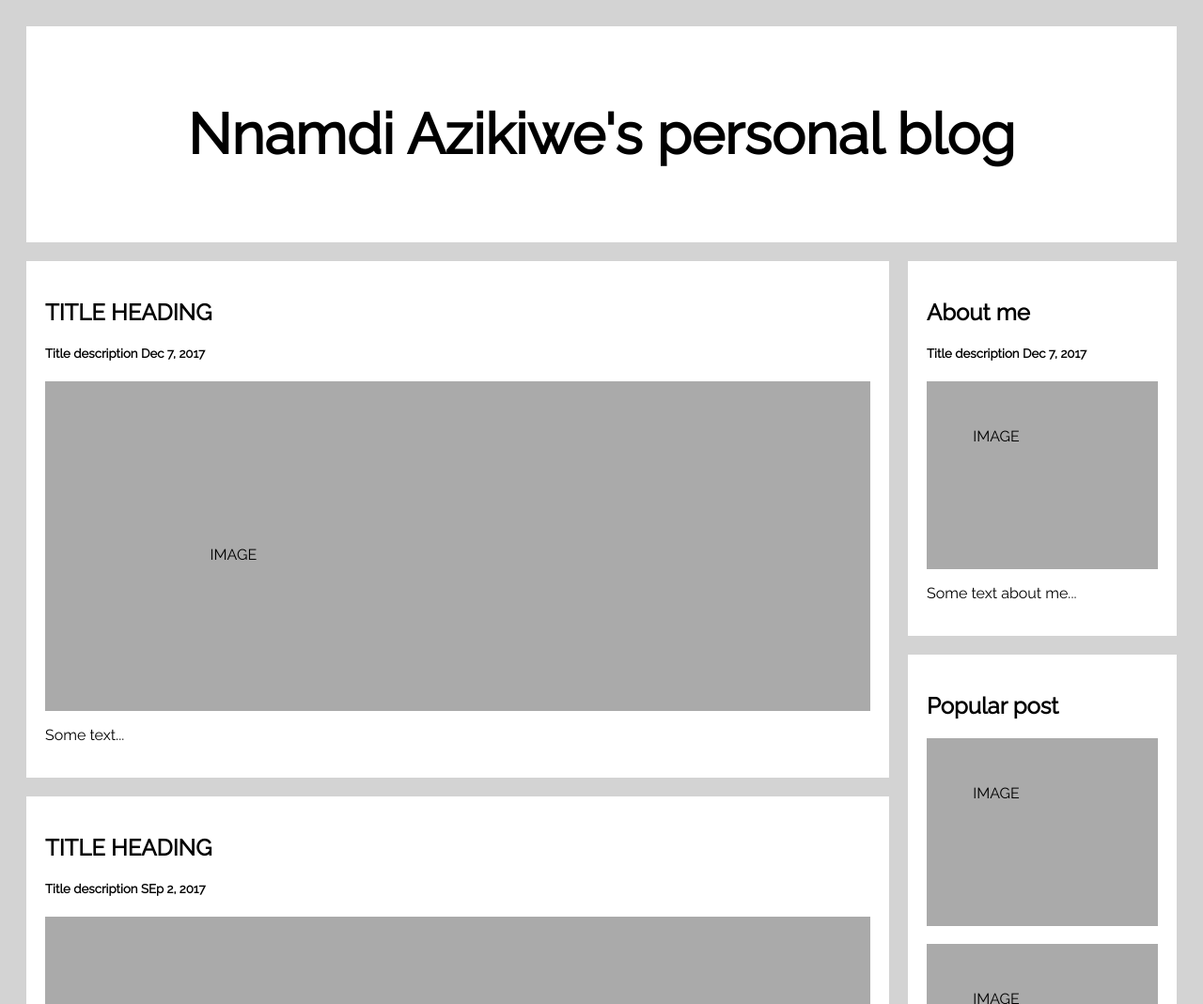
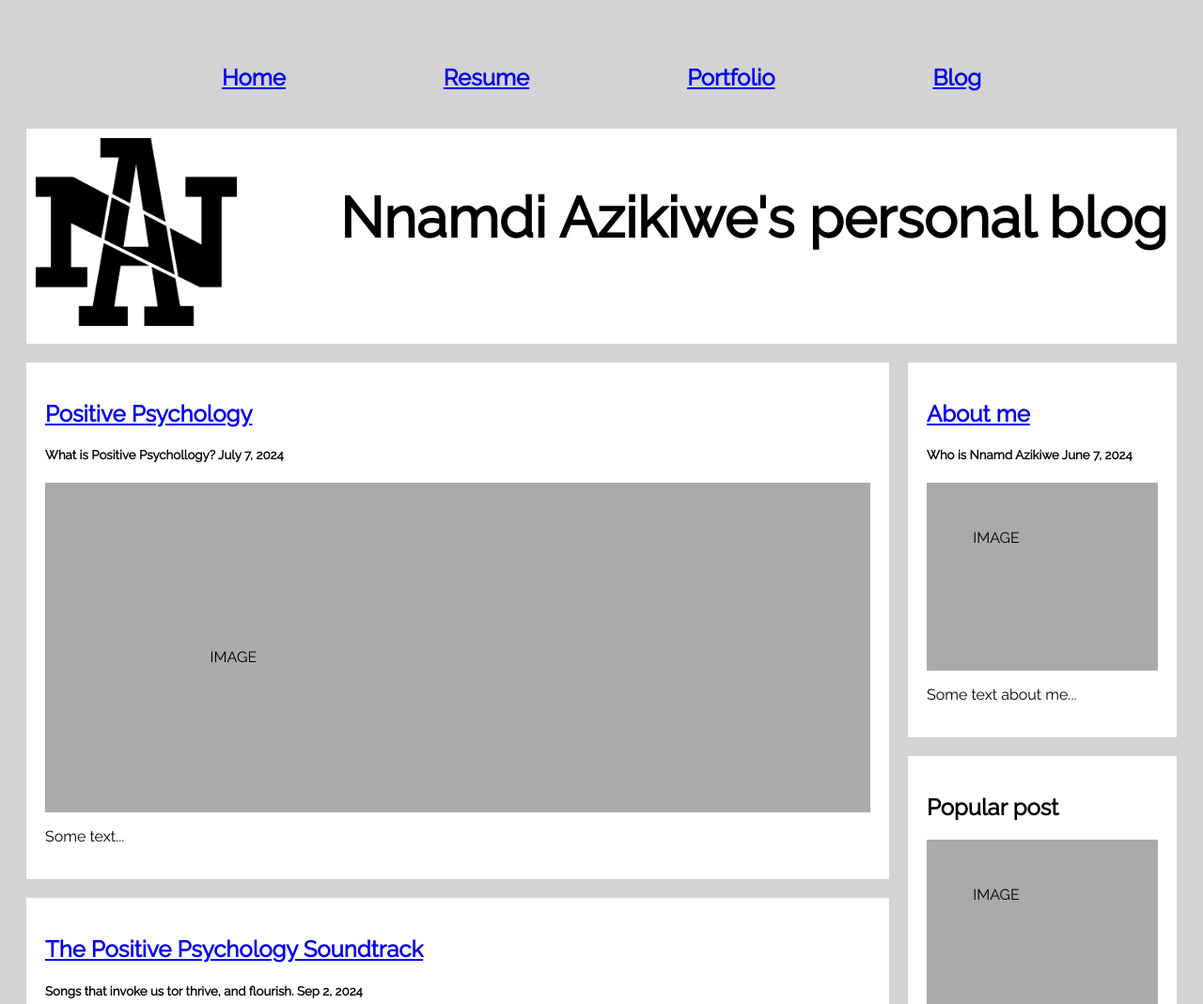
Before and after one commit to mhotep/personal-blog, a plain HTML site: page index.html in a window 1280 px wide. Shown: the top 1069 px of the page at 94% size. Drawn offline with Linux system fonts and the light colour scheme.

Commit message:
corrected padding

```diff
--- a/assets/css/style.css
+++ b/assets/css/style.css
@@ -1,19 +1,46 @@
 * {
   box-sizing: border-box;
+}
+
+
+.nav{
+  display: flex;
+  flex-direction: row;
+  margin: 15px;
+  flex-wrap: wrap;
+  justify-content: space-evenly;
+  align-items: flex-start;
+  align-content: center;
+  padding: 25px;
+  margin: 15px;
+  font-size: 1.5em;
+  font-weight: bold;
+}
+
+img{
+  align-self: auto;
+  height: 200px;
+  width: auto;
+}
+
+/*Header/Blog Title*/
+.header{
+  display: flex;
+  flex-direction: row;
+  flex-wrap: wrap;
+  justify-content: space-between;
+  align-items: flex-start;
+  align-content: center;
+  padding: 10px;
+  font-size: 40px;
+  text-align: center;
+  background: white;
 }
 
 body{
   font-family: "Raleway", sans-serif;
     padding: 20px;
   background: lightgrey;
-}
-
-/*Header/Blog Title*/
-.header{
-padding: 30px;
-  font-size: 40px;
-  text-align: center;
-  background: white;
 }
 
 /*Create two unequal columns that float next to each other*/
@@ -62,9 +89,28 @@ padding: 30px;
 
 /*Responsive layout -  when the screen is less than 800px wide
 make the two columns stack on top of each other. */
-@media screen and (max-width: 800px){
+@media screen and (min-width: 0px) and (max-width:480px)
+{
+  .nav {
+    float: none;
+    width: 100%;
+    font-weight: 900;
+    font-size: 2rem;
+    letter-spacing: 2px;
+  }
+
+}
+
+@media screen and (min-width: 481px) and (max-width: 768)
+{
+
+}
+
+@media screen and (min-width: 769px) and (max-width: 1024px){
   .leftcolumn, .rightcolumn{
     width: 100%;
     padding: 0;
   }
+
+
 }
--- a/index.html
+++ b/index.html
@@ -1,33 +1,42 @@
 <!DOCTYPE html>
 <head>
     <meta http-equiv="content-type" content="text/html; charset=UTF-8">
+    <meta name="viewport" content="width=device-width, initial-scale=1.0">
     <title>Nnamdi Azikiwe's personal blog</title>
     <link rel="stylesheet" href="https://fonts.googleapis.com/css?family=Raleway">
     <link rel="stylesheet" href="assets/css/style.css">
 </head>
 <body>
+<div class="nav">
+    <a href="#">Home</a>
+    <a href="#">Resume</a>
+    <a href="#">Portfolio</a>
+    <a href="#">Blog</a>
+</div>
 <div class="header">
-    <h2>Nnamdi Azikiwe's personal blog</h2>
+    <div><img src="assets\image\mylogo.png" alt="NA's Logo"></div>
+    <div><h2>Nnamdi Azikiwe's personal blog</h2></div>
 </div>
+
 <div class="row">
     <div class="leftcolumn">
         <div class="card">
-            <h2>TITLE HEADING</h2>
-            <H5>Title description Dec 7, 2017</H5>
+            <h2><a href="#">Positive Psychology</h2></a>
+            <H5>What is Positive Psychollogy? July 7, 2024</H5>
             <div class="fakeimg">IMAGE</div>
             <p>Some text...</p>
         </div>
         <div class="card">
-            <h2>TITLE HEADING</h2>
-            <H5>Title description SEp 2, 2017</H5>
+            <h2><a href="#">The Positive Psychology Soundtrack</a></h2>
+            <H5>Songs that invoke us tor thrive, and flourish.  Sep 2, 2024</H5>
             <div class="fakeimg">IMAGE</div>
             <p>Some text...</p>
         </div>
     </div>
     <div class="rightcolumn">
         <div class="card">
-            <h2>About me</h2>
-            <H5>Title description Dec 7, 2017</H5>
+            <h2><a href="#">About me</a></h2>
+            <H5>Who is Nnamd Azikiwe June 7, 2024</H5>
             <div class="fakeimg">IMAGE</div>
             <p>Some text about me...</p>
         </div>
@@ -38,14 +47,14 @@
             <div class="fakeimg">IMAGE</div>
         </div>
         <div class="card">
-            <h3>Follow me</h3>
-            <p>Some text...</p>
+            <h3>Subscribe</h3>
+            <p><a href="#">Click here to subscribe</a></p>
         </div>
     </div>
 </div>
 
 <div class="footer">
-    <h2>Footer</h2>
+    <h2>Copyright © 2024 Nnamdi Azikiwe</h2>
 </div>
 </body>
 </html>
```
Also changed, not shown: assets/image/mylogo.png (added).
